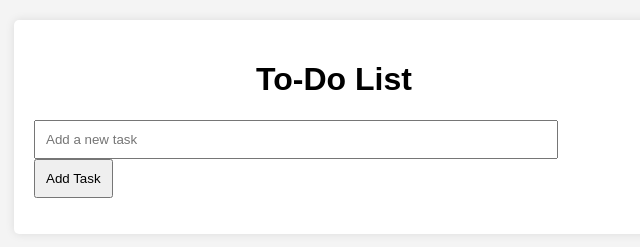
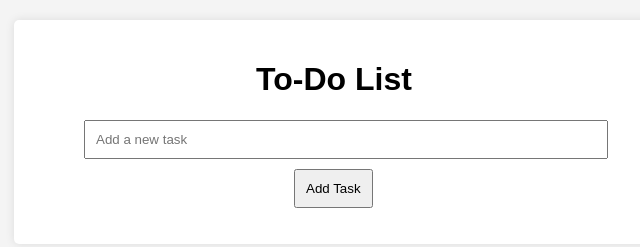
Before and after one commit to JACOBIAN01/JavaScript-Mastery, a plain HTML site: page To-Do-List/index.html in a window 1280 px wide. Shown: the whole page, without its empty margins (306-946 px from the left). Drawn offline with Linux system fonts and the light colour scheme.

Commit message:
Tip Calculator

```diff
--- /dev/null
+++ b/Tip Calculator/styles.css
@@ -0,0 +1,50 @@
+ body {
+     font-family: Arial, sans-serif;
+     margin: 20px;
+     background-color: antiquewhite;
+    display: flex;
+    justify-content: center;
+    align-items: center;
+
+ }
+.container{
+    text-align: center;
+    display: flex;
+    flex-direction: column;
+    gap: 5px;
+    width: 250px;
+    height: auto;
+    margin-left: 22px;
+}
+.box{
+    background-color:blanchedalmond;
+    border: 2px;
+    border-radius: 10px;
+    border-color: azure;
+    width: 300px;
+    height: auto;
+}
+
+
+ input {
+     padding: 10px;
+     margin: 5px;
+     border-radius: 15px;
+ }
+
+ button {
+    border-radius: 20px;
+     padding: 10px 20px;
+     margin-top: 10px;
+     cursor: pointer;
+ }
+ .Tip{
+    text-align: center;
+    display: block;
+    color: black;
+    font-size: large;
+    font-weight: bold;
+    margin-top: 15px;
+    font-family: 'Times New Roman', Times, serif;
+    font-style: italic;
+ }
--- a/To-Do-List/styles.css
+++ b/To-Do-List/styles.css
@@ -21,11 +21,13 @@ h1 {
 input {
     width: calc(100% - 100px);
     padding: 10px;
-    margin-right: 10px;
+    margin-left: 50px;
 }
 
 button {
     padding: 10px;
+    margin-top: 10px;
+    margin-left: 260px;
 }
 
 ul {
```
Also changed, not shown: Tip Calculator/index.html (added, +21 -0 lines), Tip Calculator/script.js (added, +13 -0 lines), Projects.txt.
